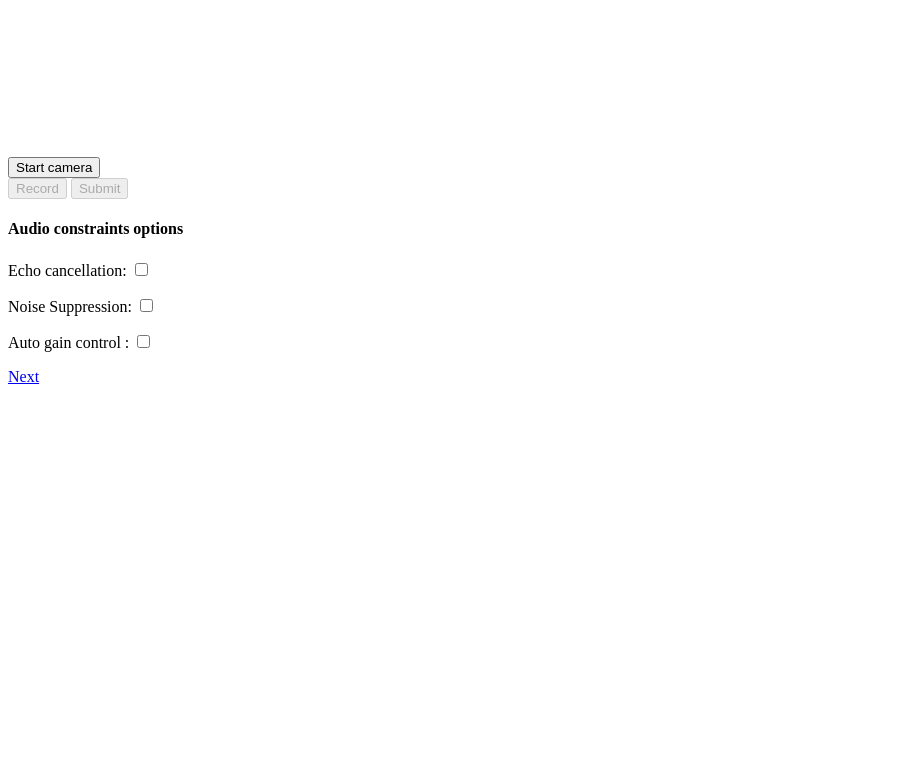
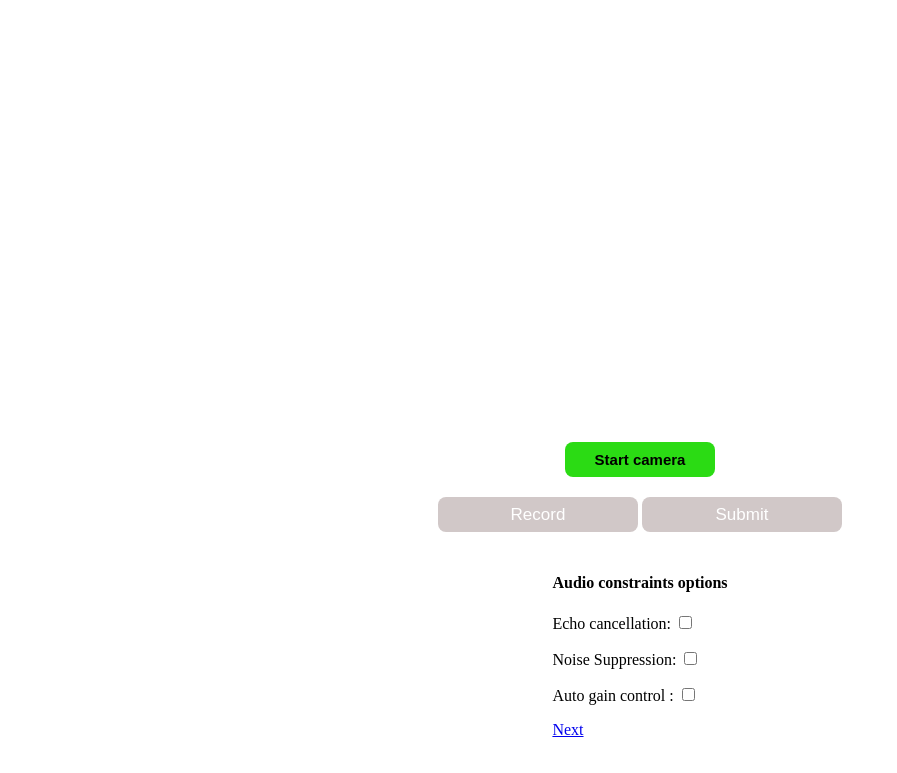
Before and after one commit to realksm/Major-Frontend, a plain HTML site: page templates/questionPage.html in a window 1280 px wide. Shown: the part 5-778 px from the top of the page, without its empty margins (0-897 px from the left). Drawn offline with Linux system fonts and the light colour scheme; the site is published under a folder, as on GitHub Pages, so addresses that start at the root find nothing.

Commit message:
Update questionPage.html

```diff
--- a/templates/questionPage.html
+++ b/templates/questionPage.html
@@ -2,8 +2,8 @@
 <html>
   <head>
     <title> Video Recorder </title>
-    <link rel="shortcut icon" href="/static/analysis.png" type="image/png">
-    <link rel="stylesheet" href="/static/questionPageStyle.css" />
+    <link rel="shortcut icon" href="../static/analysis.png" type="image/png">
+    <link rel="stylesheet" href="../static/questionPageStyle.css" />
   </head>
   <body>
     <div id="container">
```
